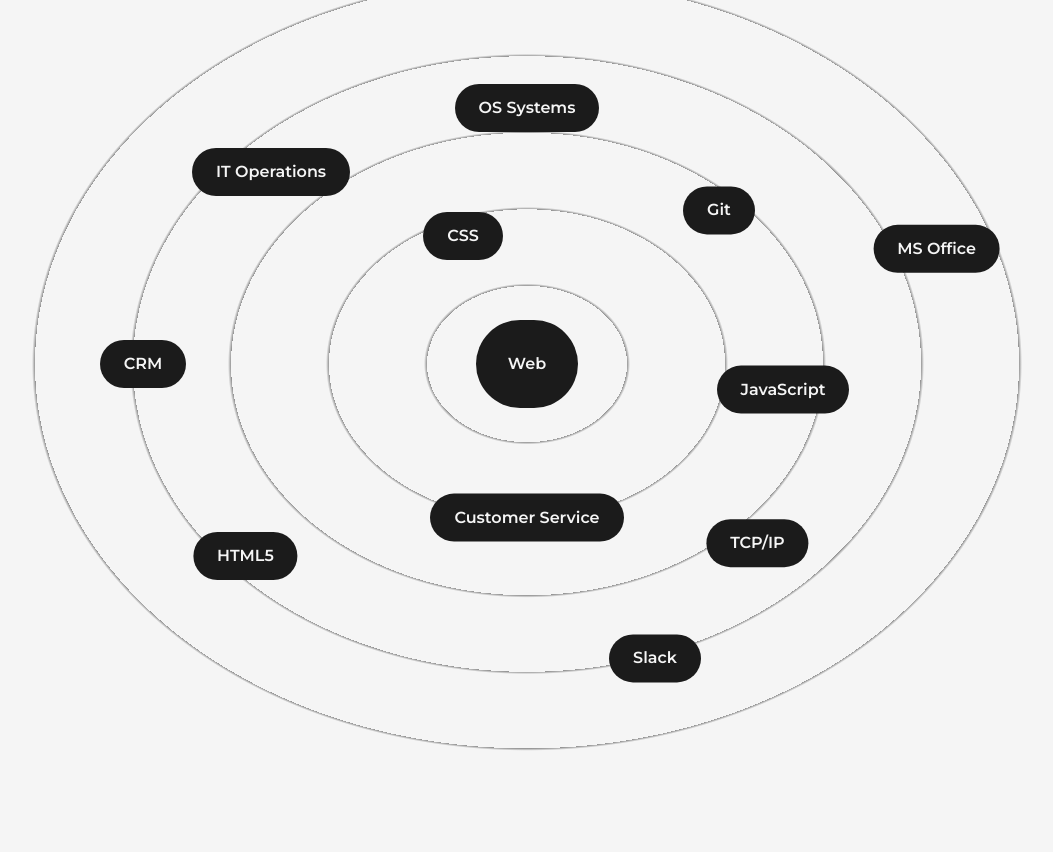
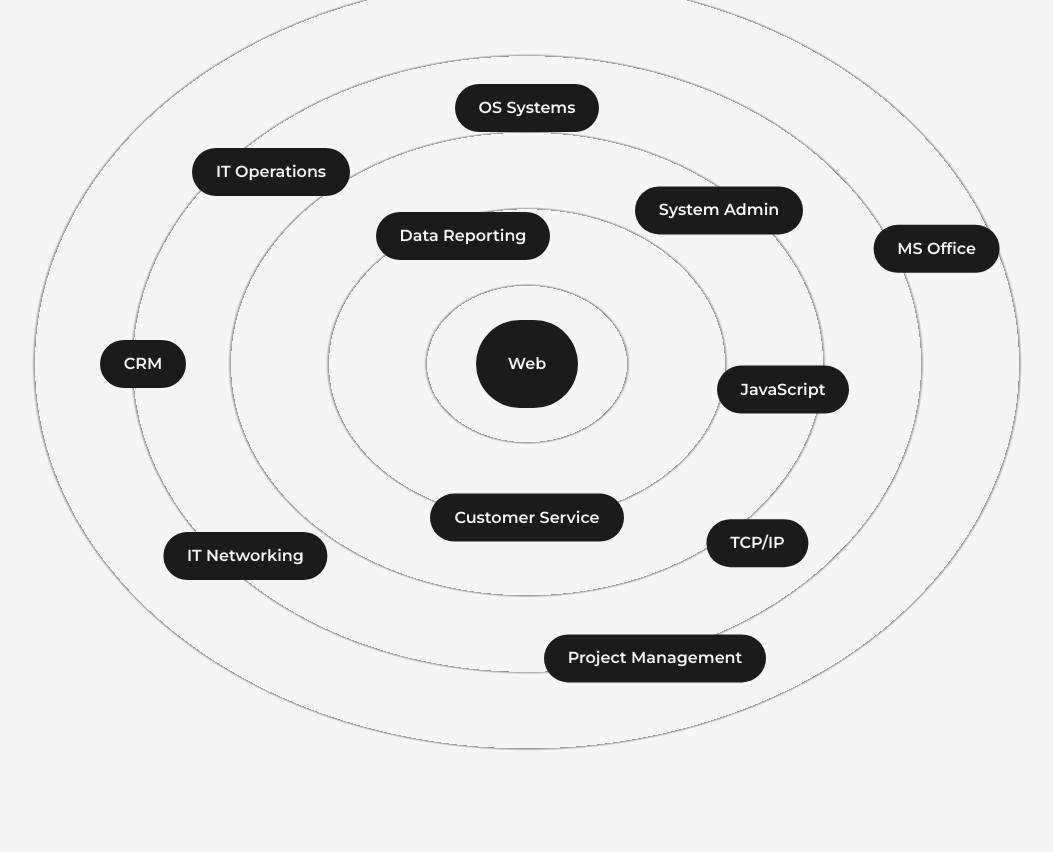
Before and after one commit to dee2314/Portfolio2023, a Next.js app: page /about in a window 1280 px wide. Shown: the part 1328-2180 px from the top of the page, without its empty margins (113-1166 px from the left). Built offline with nearby package versions, Linux system fonts and the light colour scheme.

Commit message:
Portfolio Update

```diff
--- a/src/components/NavBar.js
+++ b/src/components/NavBar.js
@@ -90,13 +90,7 @@
         whileTap={{scale:0.9}}
         className="w-6 mx-3 sm:mx-1"
         >
-          <TwitterIcon />
-        </motion.a>
-        <motion.a href="https://github.com/dee2314" target={"_blank"}
-         whileHover={{ y:-2 }}
-         whileTap={{scale:0.9}}
-         className="w-6 mx-3 sm:mx-1"
-        >
+
           <GithubIcon />
         </motion.a>
         <motion.a href="https://www.linkedin.com/in/dee-richards/" target={"_blank"}
--- a/src/components/Skills.js
+++ b/src/components/Skills.js
@@ -39,17 +39,17 @@
         Web
         </motion.div>
 
-        <Skill name ="CSS" x="-5vw" y="-10vw"/>
-        <Skill name ="HTML5" x="-22vw" y="15vw"/>
+        <Skill name ="Data Reporting" x="-5vw" y="-10vw"/>
+        <Skill name ="IT Networking" x="-22vw" y="15vw"/>
         <Skill name ="JavaScript" x="20vw" y="2vw"/>
         <Skill name ="Customer Service" x="0vw" y="12vw"/>
         <Skill name ="IT Operations" x="-20vw" y="-15vw"/>
-        <Skill name ="Git" x="15vw" y="-12vw"/>
+        <Skill name ="System Admin" x="15vw" y="-12vw"/>
         <Skill name ="MS Office" x="32vw" y="-9vw"/>
         <Skill name ="OS Systems" x="0vw" y="-20vw"/>
         <Skill name ="CRM" x="-30vw" y="0vw"/>
         <Skill name ="TCP/IP" x="18vw" y="14vw"/>
-        <Skill name ="Slack" x="10vw" y="23vw"/>
+        <Skill name ="Project Management" x="10vw" y="23vw"/>
 
 
         </div>
```
